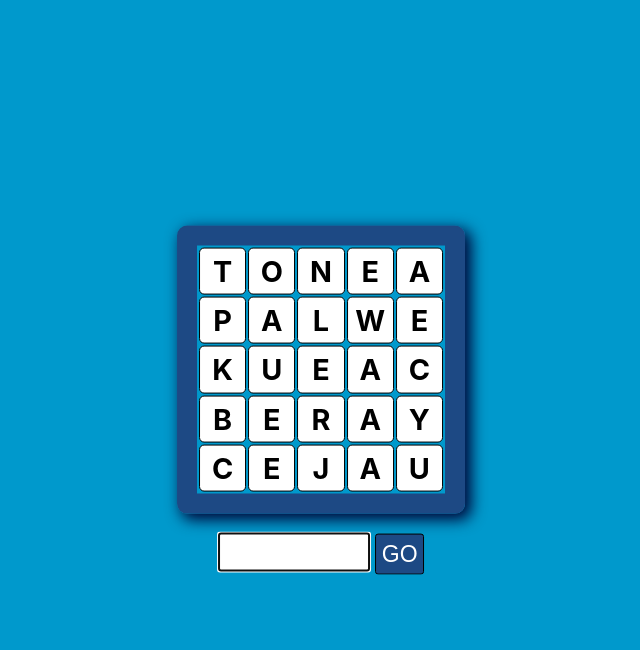
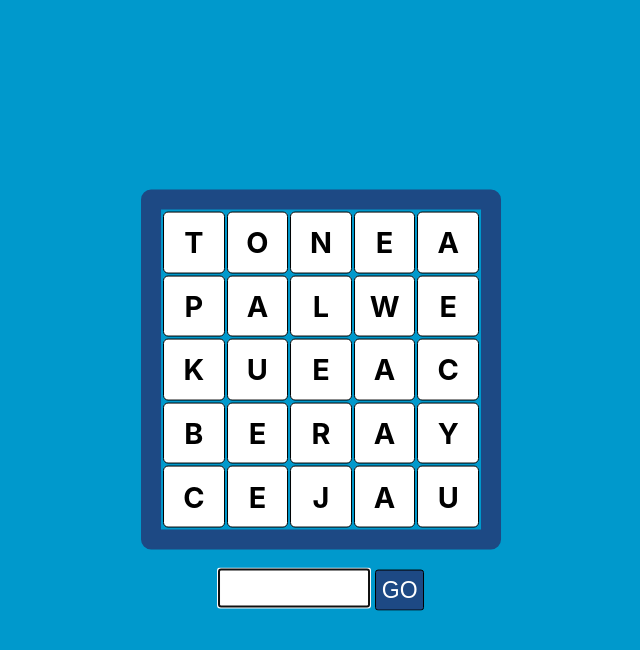
Before and after one commit to chasewestover/Boggle, a Flask app: page / in a window 1280 px wide. Shown: the top 650 px of the page, without its empty margins (319-959 px from the left). Run offline with Flask 2, Linux system fonts and the light colour scheme.

Commit message:
refactored

```diff
--- a/static/boggle.css
+++ b/static/boggle.css
@@ -18,13 +18,12 @@ main {
     /*font-family: monospace;*/
     font-weight: bold;
     font-size: 150%;
-    box-shadow: #000033 5px 5px 15px 1px;
 }
 
 .board td {
     text-align: center;
-    width: 1.5em;
-    height: 1.5em;
+    width: 2em;
+    height: 2em;
     background-color: white;
     border: solid 1px black;
     border-radius: 5px;
--- a/static/boggle.js
+++ b/static/boggle.js
@@ -23,19 +23,20 @@ async function start() {
 /** Display board */
 
 function displayBoard(board) {
-  // console.log("hello");
   $table.empty();
-  // loop over board and create the DOM tr/td structure
-  $table.append(`<tbody id="table-body">`)
+  const body = $('<tbody>');
   for (let i = 0; i < board.length; i++) {
-    $("#table-body").append(`<tr id=${i}>`);
-    for (let j = 0; j < board[i].length; j++) {
-      $(`#${i}`).append(`<td>${board[i][j]}</td>`);
+    const row = $('<tr>');
+    for (let j = 0; j < board.length; j++) {
+      row.append( $('<td>').text(board[i][j]) );
     }
+    body.append(row)
   }
+  $table.append(body)
 }
 
 function displayResult(word, wordResult) {
+  $wordInput.val('')
   if (wordResult.result === "ok") {
     $playedWords.append(`<li>${word}</li>`);
     $message.text("");
@@ -43,6 +44,7 @@ function displayResult(word, wordResult) {
     $message.text(`This is ${wordResult.result}`);
   }
 }
+
 start();
 $form.on("submit", async function (e) {
   e.preventDefault();
```
